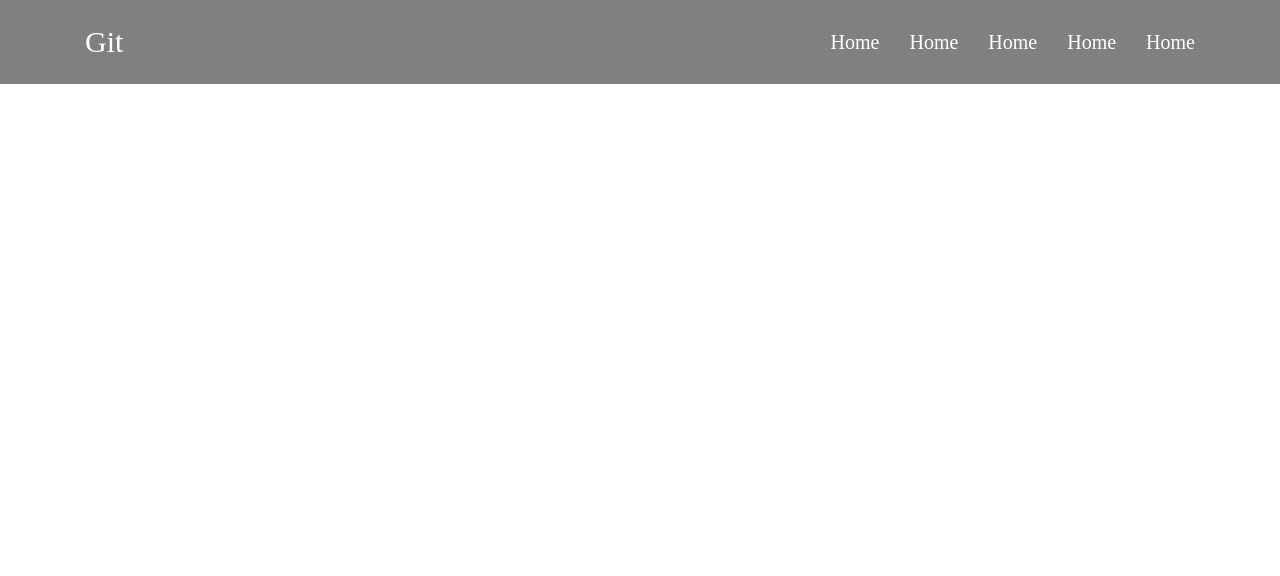
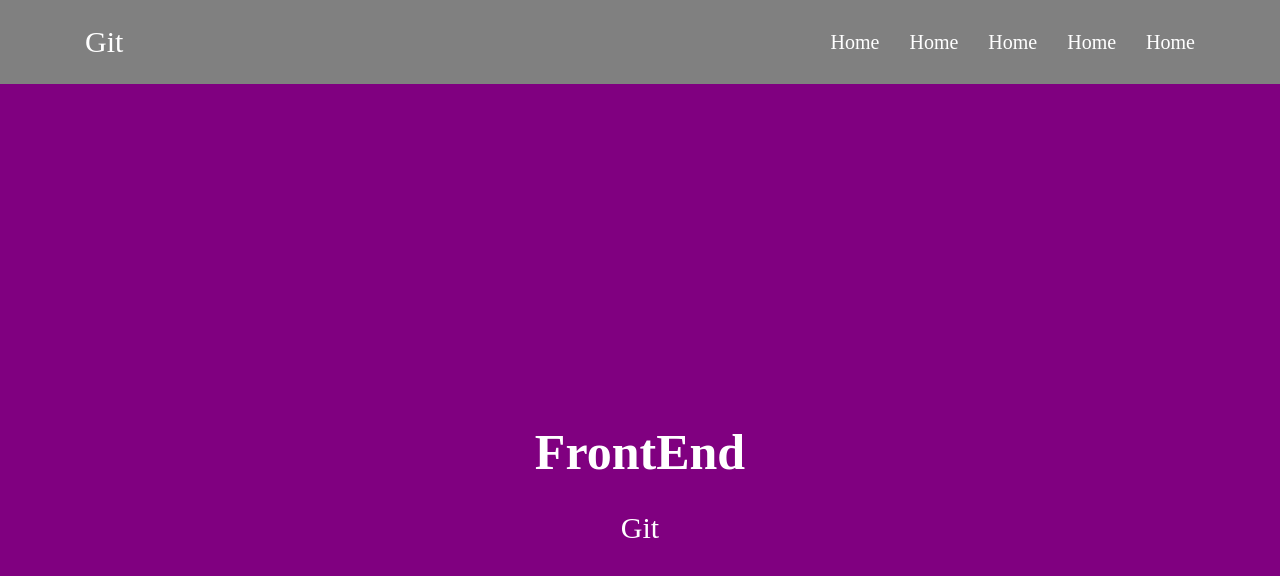
Before and after one commit to Xamzat30/frut1k, a plain HTML site: page index.html in a window 1280 px wide. Drawn offline with Linux system fonts and the light colour scheme.

Commit message:
stajer save

```diff
--- a/index.html
+++ b/index.html
@@ -24,6 +24,10 @@
                 </div>
             </div>
         </nav>
+        <div class="header__content">
+            <h1 class="header__content-title">FrontEnd</h1>
+            <p class="header__content-text">Git</p>
+        </div>
     </header>
 
 </body>
--- a/style/style.css
+++ b/style/style.css
@@ -41,3 +41,22 @@ ul {
     color: white;
     font-size: 20px;
 }
+
+.header__content {
+    background: purple;
+    height: 800px;
+    display: flex;
+    justify-content: center;
+    flex-direction: column;
+    align-items: center;
+    gap: 30px;
+}
+.header__content-title {
+    font-size: 50px;
+    color: white;
+}
+
+.header__content-text {
+    font-size: 30px;
+    color: white;
+}
```
